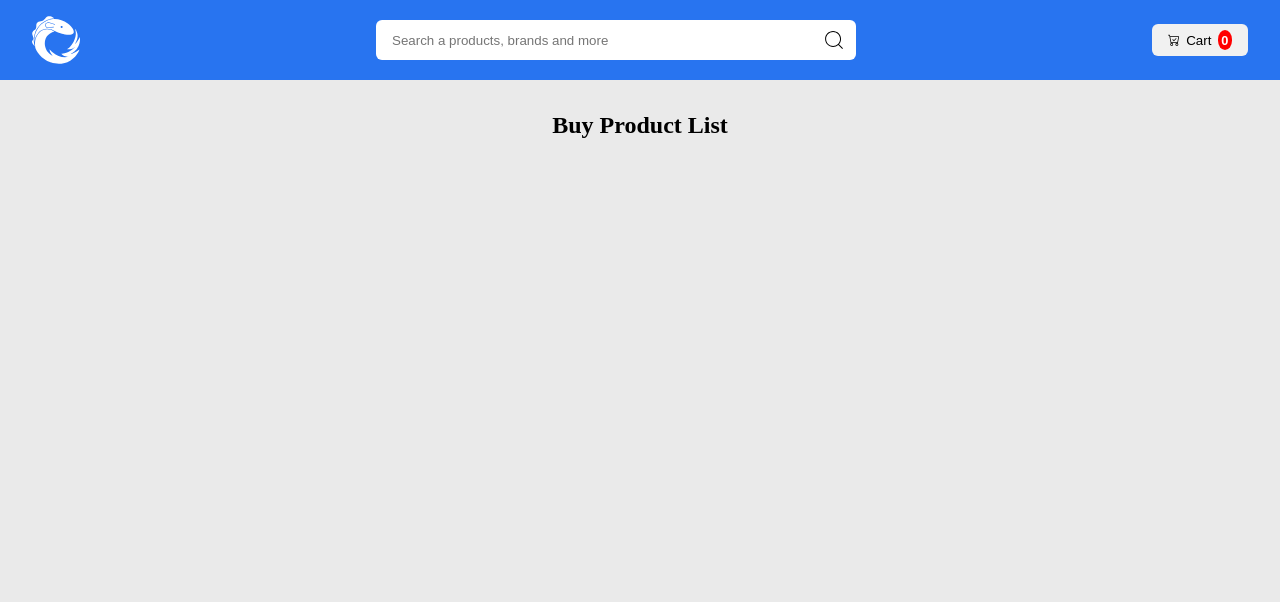
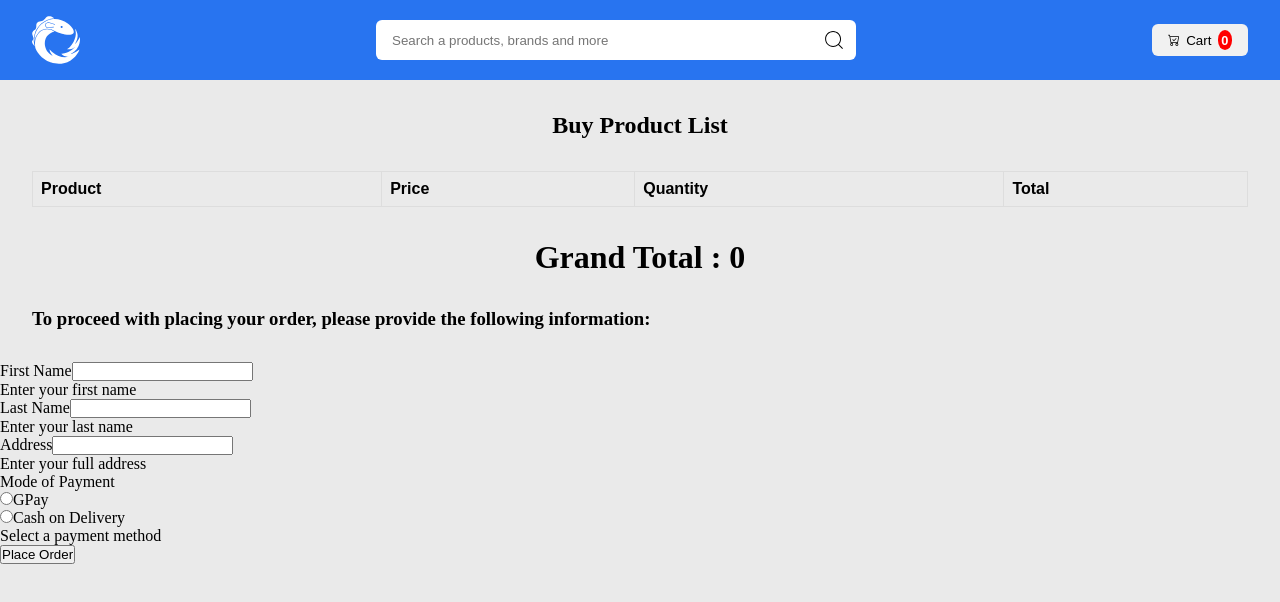
Before and after one commit to murugan-dev/e-commerce-application, a React (Vite) app: page /buy-now in a window 1280 px wide. Shown: the top 602 px of the page. Built offline with nearby package versions, Linux system fonts and the light colour scheme.

Commit message:
Buy now page is added

```diff
--- a/package.json
+++ b/package.json
@@ -11,11 +11,13 @@
   },
   "dependencies": {
     "@reduxjs/toolkit": "^2.6.0",
+    "formik": "^2.4.6",
     "react": "^19.0.0",
     "react-dom": "^19.0.0",
     "react-icons": "^5.5.0",
     "react-redux": "^9.2.0",
-    "react-router-dom": "^7.3.0"
+    "react-router-dom": "^7.3.0",
+    "yup": "^1.6.1"
   },
   "devDependencies": {
     "@eslint/js": "^9.21.0",
--- a/src/pages/BuyNow/index.tsx
+++ b/src/pages/BuyNow/index.tsx
@@ -1,21 +1,224 @@
 // React and react related imports
-import React from 'react'
+import React, { useEffect, useState } from "react";
+
+// Types
+import { type ProductInfo } from "@/types/types";
+
+// Third party Libraries
+import { useLocation } from "react-router-dom";
+import { useFormik } from "formik";
 
 // Custom Component
-import Header from '../Header';
+import Header from "../Header";
+import formSchema from '@/utils/formSchema'
 
 // Styles
-import './styles.scss';
+import "./styles.scss";
 
 const BuyNow = () => {
+  const location = useLocation();
+  const { products = [], counts = {} } = location?.state || {};
+
+  const [count, setCount] = useState<{ [key: string]: number }>(() => {
+    const initialCounts: { [key: string]: number } = {};
+    if (products) {
+      products.forEach((product: ProductInfo) => {
+        initialCounts[product.id] = 1;
+      });
+    }
+    return initialCounts;
+  });
+
+  const initialData = {
+    firstName: "",
+    lastName: "",
+    address: "",
+    payment: "",
+  };
+
+  const formik = useFormik({
+    initialValues: initialData,
+    validationSchema: formSchema,
+    onSubmit: (values) => {
+      console.log(values);
+    },
+  });
+  const handleIncrement = (productId: number) => {
+    setCount((prevCounts) => ({
+      ...prevCounts,
+      [productId]: (prevCounts[productId] || 0) + 1,
+    }));
+  };
+
+  const handleDecrement = (productId: number) => {
+    setCount((prevCounts) => ({
+      ...prevCounts,
+      [productId]: Math.max((prevCounts[productId] || 0) - 1, 1),
+    }));
+  };
+
+  const totalAmount = products.reduce((total: number, product: ProductInfo) => {
+    const productCount = count[product.id] || 1;
+    return total + productCount * product.price;
+  }, 0);
+
+  useEffect(() => {
+    if (Object.keys(counts)) {
+      setCount(counts);
+    }
+  }, []);
+
   return (
     <div>
-        <Header/>
-        <div className='buy_now-heading'>
-            <h2>Buy Product List</h2>
+      <Header />
+      <div className="buy_now-heading">
+        <h2>Buy Product List</h2>
+      </div>
+      <div className="product-list">
+        <table>
+          <thead>
+            <tr>
+              <th>Product</th>
+              <th>Price</th>
+              <th>Quantity</th>
+              <th>Total</th>
+            </tr>
+          </thead>
+          <tbody>
+            {products?.map((item: ProductInfo) => {
+              const quantity = count[item.id] || 1; // Default to 1 if count is not set
+              const totalPrice = (item.price * quantity).toFixed(2); // Calculate total price
+              return (
+                <tr key={item?.id}>
+                  <th>{item?.description}</th>
+                  <th>${item?.price}</th>
+                  <th>
+                    <div className="product_quantity">
+                      <button onClick={() => handleDecrement(item?.id)}>
+                        -
+                      </button>
+                      <p>{quantity}</p>
+                      <button onClick={() => handleIncrement(item?.id)}>
+                        +
+                      </button>
+                    </div>
+                  </th>
+                  <th>${totalPrice}</th>
+                </tr>
+              );
+            })}
+          </tbody>
+        </table>
+      </div>
+      <div className="buy-now-grand-total">
+        <h3>Grand Total : {totalAmount}</h3>
+      </div>
+      <div className="user-info-heading">
+        <h3>
+          To proceed with placing your order, please provide the following
+          information:
+        </h3>
+      </div>
+      <form onSubmit={formik.handleSubmit}>
+      {/* First Name */}
+      <div>
+        <label htmlFor="firstName">First Name</label>
+        <input
+          type="text"
+          id="firstName"
+          name="firstName"
+          value={formik.values.firstName}
+          onChange={formik.handleChange}
+          onBlur={formik.handleBlur}
+        />
+        {formik.touched.firstName && formik.errors.firstName ? (
+          <div className="errorText">{formik.errors.firstName}</div>
+        ) : (
+          <div className="helperText">Enter your first name</div>
+        )}
+      </div>
+
+      {/* Last Name */}
+      <div>
+        <label htmlFor="lastName">Last Name</label>
+        <input
+          type="text"
+          id="lastName"
+          name="lastName"
+          value={formik.values.lastName}
+          onChange={formik.handleChange}
+          onBlur={formik.handleBlur}
+        />
+        {formik.touched.lastName && formik.errors.lastName ? (
+          <div className="errorText">{formik.errors.lastName}</div>
+        ) : (
+          <div className="helperText">Enter your last name</div>
+        )}
+      </div>
+
+      {/* Address */}
+      <div>
+        <label htmlFor="address">Address</label>
+        <input
+          type="text"
+          id="address"
+          name="address"
+          value={formik.values.address}
+          onChange={formik.handleChange}
+          onBlur={formik.handleBlur}
+        />
+        {formik.touched.address && formik.errors.address ? (
+          <div className="errorText">{formik.errors.address}</div>
+        ) : (
+          <div className="helperText">Enter your full address</div>
+        )}
+      </div>
+
+      {/* Payment Method */}
+      <div>
+        <label htmlFor="payment">Mode of Payment</label>
+        <div className="payment-method">
+          <div>
+            <label>
+              <input
+                type="radio"
+                name="payment"
+                value="GPay"
+                checked={formik.values.payment === "GPay"}
+                onChange={formik.handleChange}
+                onBlur={formik.handleBlur}
+              />
+              GPay
+            </label>
+          </div>
+          <div>
+            <label>
+              <input
+                type="radio"
+                name="payment"
+                value="Cash on Delivery"
+                checked={formik.values.payment === "Cash on Delivery"}
+                onChange={formik.handleChange}
+                onBlur={formik.handleBlur}
+              />
+              Cash on Delivery
+            </label>
+          </div>
+          {formik.touched.payment && formik.errors.payment ? (
+            <div className="errorText">{formik.errors.payment}</div>
+          ) : (
+            <div className="helperText">Select a payment method</div>
+          )}
         </div>
+      </div>
+
+      {/* Submit Button */}
+      <div className="place-order">
+        <button type="submit">Place Order</button>
+      </div>
+    </form>
     </div>
-  )
-}
+  );
+};
 
-export default BuyNow
+export default BuyNow;
--- a/src/pages/BuyNow/styles.scss
+++ b/src/pages/BuyNow/styles.scss
@@ -2,3 +2,46 @@
     margin: 2rem;
     text-align: center;
 }
+.product-list{
+    display: flex;
+    align-items: center;
+    justify-content: center;
+    margin: 2rem;
+    table {
+        font-family: arial, sans-serif;
+        border-collapse: collapse;
+        width: 100%;
+      }
+
+      td, th {
+        border: 1px solid #dddddd;
+        text-align: left;
+        padding: 8px;
+      }
+
+      tr:nth-child(even) {
+        background-color: #dddddd;
+      }
+      .product_quantity{
+        display: flex;
+        align-items: center;
+        justify-content: center;
+        gap: 0.5rem;
+        button{
+            padding: 0.2rem 0.5rem;
+            cursor: pointer;
+        }
+      }
+}
+.buy-now-grand-total{
+    display: flex;
+    align-items: center;
+    justify-content: center;
+    margin: 2rem;
+    h3{
+        font-size: 2rem;
+    }
+}
+.user-info-heading{
+    margin: 2rem;
+}
--- a/src/pages/Product-card/index.tsx
+++ b/src/pages/Product-card/index.tsx
@@ -84,7 +84,7 @@ function ProductCard({ category, setCategory }: Readonly<ProductCategory>) {
     product: ProductInfo
   ) {
     e.stopPropagation();
-    navigate("/buy-now", { state: { product } });
+    navigate("/buy-now", { state: { products: [product] } });
   }
 
   function fetchProducts(): void {
--- a/src/pages/Your-carts/index.tsx
+++ b/src/pages/Your-carts/index.tsx
@@ -40,6 +40,14 @@ function YourCarts() {
     const productCount = counts[product.id] || 1;
     return total + productCount * product.price;
   }, 0);
+
+  function redirectToBuyPage(){
+    navigate('/buy-now', {
+      state: {
+        products: carts, counts
+      }
+    })
+  }
 
   useEffect(() => {
     if (carts?.length) {
@@ -123,7 +131,7 @@ function YourCarts() {
       {!!carts?.length && (
         <>
           <div className="grand-total"> Grand Total: {totalAmount.toFixed(2)}</div>
-          <button className="btn buy-now-btn">Buy Now</button>
+          <button className="btn buy-now-btn" onClick={redirectToBuyPage}>Buy Now</button>
         </>
         )}
         </div>
--- a/src/pages/view-details-page/index.tsx
+++ b/src/pages/view-details-page/index.tsx
@@ -2,7 +2,7 @@
 import React from "react";
 
 // third party libraries
-import { useLocation } from "react-router-dom";
+import { useLocation, useNavigate } from "react-router-dom";
 import { FaStar, FaTag } from "react-icons/fa6";
 import { useDispatch, useSelector } from "react-redux";
 
@@ -45,6 +45,7 @@ const Bankoffers = [
 function ViewDetailsPage() {
   const location = useLocation();
   const dispatch = useDispatch();
+  const navigate = useNavigate();
   const carts = useSelector(
     (state: { addToCard: { cartItems: ProductInfo[] } }) =>
       state?.addToCard?.cartItems
@@ -62,6 +63,14 @@ function ViewDetailsPage() {
   const isItemInCart = (item: ProductInfo): boolean => {
     return carts.some((cartItem) => cartItem.id === item.id);
   };
+
+  function redirectedToBuy(product: ProductInfo) {
+    navigate("/buy-now", {
+      state: {
+        products: [product],
+      },
+    });
+  }
 
   return (
     <div>
@@ -105,9 +114,12 @@ function ViewDetailsPage() {
             </ul>
           </div>
           <div className="btn-container">
-            <button className="btn-buy-now">Buy Now</button>
-            {/* <button className="btn-add_cart" onClick={()=>addToCart(product)}>Add to Cart</button>
-            <button className="btn-add_cart" onClick={()=>removeToCart(product)}>Remove Cart</button> */}
+            <button
+              className="btn-buy-now"
+              onClick={() => redirectedToBuy(product)}
+            >
+              Buy Now
+            </button>
             {!isItemInCart(product) && (
               <button
                 className="product-card__button btn-add_cart"
--- /dev/null
+++ b/src/utils/formSchema.ts
@@ -0,0 +1,23 @@
+import * as Yup from "yup";
+
+const formSchema = Yup.object().shape({
+  firstName: Yup.string()
+    .required("First Name is required")
+    .min(2, "First Name must be at least 2 characters")
+    .max(50, "First Name cannot exceed 50 characters"),
+
+  lastName: Yup.string()
+    .required("Last Name is required")
+    .min(2, "Last Name must be at least 2 characters")
+    .max(50, "Last Name cannot exceed 50 characters"),
+
+  address: Yup.string()
+    .required("Address is required")
+    .min(10, "Address must be at least 10 characters"),
+
+  modeOfPayment: Yup.string()
+    .required("Payment method is required")
+    .oneOf(["GPay", "Cash on Delivery"], "Invalid payment method"),
+});
+
+export default formSchema;
```
Also changed, not shown: 1 other file (tests, documents, lock files or other folders).
